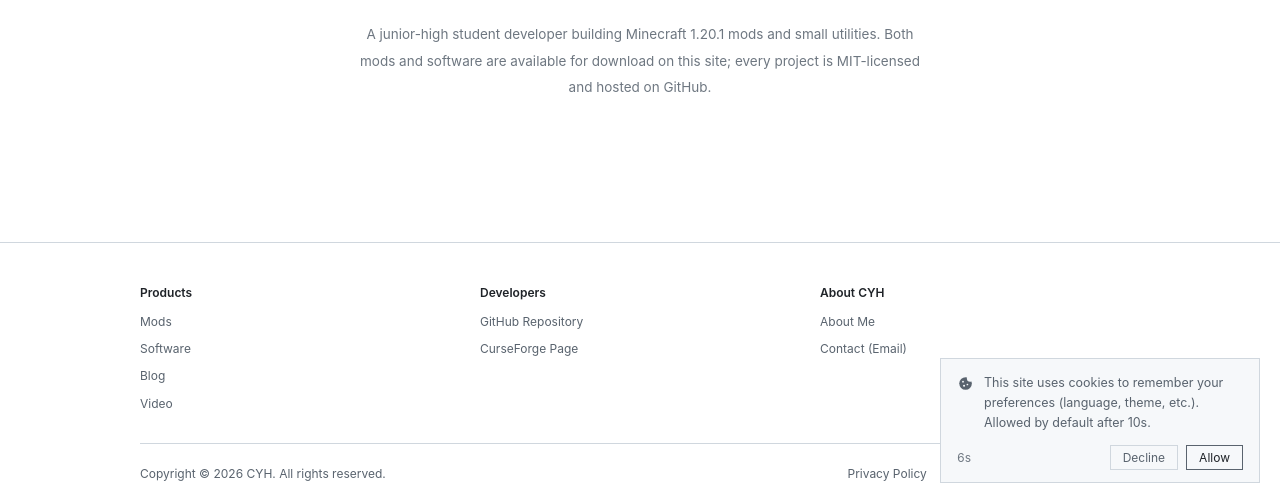
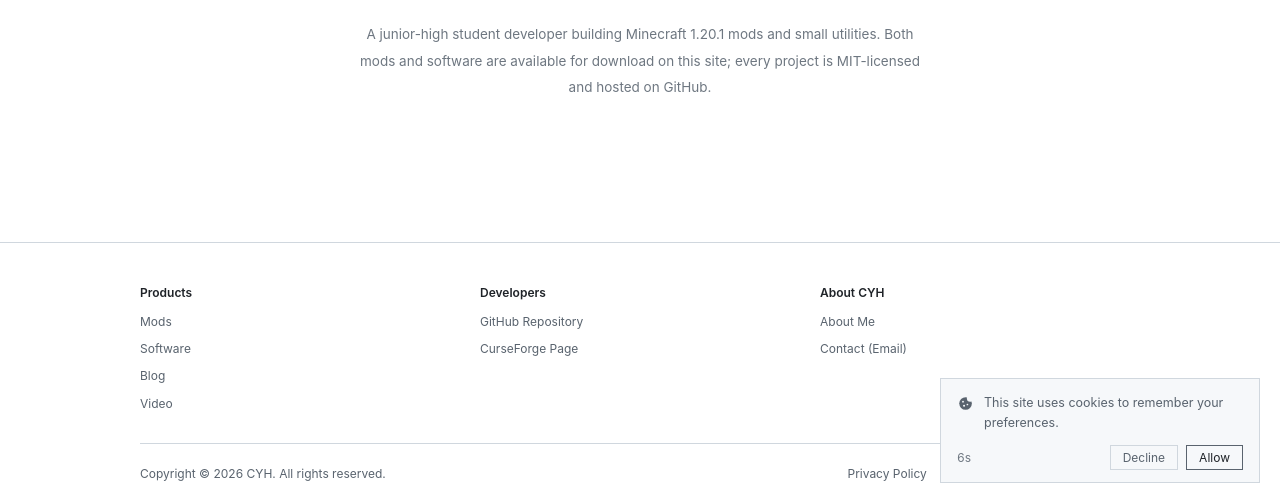
Before and after one commit to ChengYouHang/ChengYouHang.github.io, a plain HTML site: page home/index.html in a window 1280 px wide. Shown: the part 297-800 px from the top of the page. Drawn offline with Linux system fonts and the light colour scheme.

Commit message:
Simplify cookie notice copy (remove parenthetical and 10s note)

```diff
--- a/home/index.html
+++ b/home/index.html
@@ -678,7 +678,7 @@
       <circle cx="9.4" cy="15.6" r="1.35" class="cookie-hole"/>
       <circle cx="13.9" cy="14" r="1.15" class="cookie-hole"/>
     </svg>
-    <p id="cookie-note-text" data-i18n="cookie.text">本站使用 Cookie 记住你的偏好（语言、主题等）。10 秒后默认允许。</p>
+    <p id="cookie-note-text" data-i18n="cookie.text">本站使用 Cookie 记住你的偏好。</p>
   </div>
   <div class="cookie-actions">
     <span class="cookie-count" id="cookie-count">10s</span>
@@ -709,7 +709,7 @@
       title: 'CYH CLOUD',
       intro: '初中生开发者，开发 Minecraft 1.20.1 模组与各类小型软件。模组和软件均在本站提供下载；全部项目采用 MIT 协议开源，代码托管于 GitHub。',
       cookie: {
-        text: '本站使用 Cookie 记住你的偏好（语言、主题等）。10 秒后默认允许。',
+        text: '本站使用 Cookie 记住你的偏好。',
         allow: '允许',
         decline: '不允许'
       },
@@ -728,7 +728,7 @@
       title: 'CYH CLOUD',
       intro: '國中生開發者，開發 Minecraft 1.20.1 模組與各類小型軟體。模組與軟體均在本站提供下載；全部專案採用 MIT 協議開源，程式碼託管於 GitHub。',
       cookie: {
-        text: '本站使用 Cookie 記住你的偏好（語言、主題等）。10 秒後預設允許。',
+        text: '本站使用 Cookie 記住你的偏好。',
         allow: '允許',
         decline: '不允許'
       },
@@ -747,7 +747,7 @@
       title: 'CYH CLOUD',
       intro: 'A junior-high student developer building Minecraft 1.20.1 mods and small utilities. Both mods and software are available for download on this site; every project is MIT-licensed and hosted on GitHub.',
       cookie: {
-        text: 'This site uses cookies to remember your preferences (language, theme, etc.). Allowed by default after 10s.',
+        text: 'This site uses cookies to remember your preferences.',
         allow: 'Allow',
         decline: 'Decline'
       },
@@ -766,7 +766,7 @@
       title: 'CYH CLOUD',
       intro: 'A junior-high student developer building Minecraft 1.20.1 mods and small utilities. Both mods and software are available for download on this site; every project is MIT-licensed and hosted on GitHub.',
       cookie: {
-        text: 'This site uses cookies to remember your preferences (language, theme, etc.). Allowed by default after 10s.',
+        text: 'This site uses cookies to remember your preferences.',
         allow: 'Allow',
         decline: 'Decline'
       },
@@ -785,7 +785,7 @@
       title: 'CYH CLOUD',
       intro: "Développeur collégien : je crée des mods Minecraft 1.20.1 et de petits logiciels. Les mods comme les logiciels sont téléchargeables sur ce site ; tous les projets sont open source sous licence MIT et hébergés sur GitHub.",
       cookie: {
-        text: 'Ce site utilise des cookies pour mémoriser vos préférences (langue, thème…). Autorisé par défaut après 10 s.',
+        text: 'Ce site utilise des cookies pour mémoriser vos préférences.',
         allow: 'Autoriser',
         decline: 'Refuser'
       },
@@ -804,7 +804,7 @@
       title: 'CYH CLOUD',
       intro: 'Schüler und Entwickler: Ich baue Minecraft-1.20.1-Mods und kleine Programme. Mods und Software gibt es beide hier zum Download; alle Projekte sind unter MIT-Lizenz open source und auf GitHub gehostet.',
       cookie: {
-        text: 'Diese Website verwendet Cookies, um Ihre Einstellungen (Sprache, Design usw.) zu speichern. Nach 10 s automatisch erlaubt.',
+        text: 'Diese Website verwendet Cookies, um Ihre Einstellungen zu speichern.',
         allow: 'Erlauben',
         decline: 'Ablehnen'
       },
@@ -823,7 +823,7 @@
       title: 'CYH CLOUD',
       intro: '中学生開発者。Minecraft 1.20.1 の Mod と小規模なソフトウェアを開発しています。Mod もソフトウェアも当サイトからダウンロードできます。すべてのプロジェクトは MIT ライセンスでオープンソース化し、GitHub で公開しています。',
       cookie: {
-        text: 'このサイトは Cookie を使用して設定（言語・テーマなど）を保存します。10 秒後に自動的に許可されます。',
+        text: 'このサイトは Cookie を使用して設定を保存します。',
         allow: '許可',
         decline: '拒否'
       },
@@ -842,7 +842,7 @@
       title: 'CYH CLOUD',
       intro: '중학생 개발자로, Minecraft 1.20.1 모드와 각종 소형 소프트웨어를 개발합니다. 모드와 소프트웨어 모두 이 사이트에서 내려받을 수 있습니다. 모든 프로젝트는 MIT 라이선스로 오픈소스이며 GitHub에 호스팅됩니다.',
       cookie: {
-        text: '이 사이트는 쿠키를 사용해 설정(언어, 테마 등)을 저장합니다. 10초 후 자동으로 허용됩니다.',
+        text: '이 사이트는 쿠키를 사용해 설정을 저장합니다.',
         allow: '허용',
         decline: '거부'
       },
@@ -861,7 +861,7 @@
       title: 'CYH CLOUD',
       intro: 'Desarrollador de secundaria: creo mods de Minecraft 1.20.1 y pequeños programas. Tanto los mods como el software se pueden descargar en este sitio; todos los proyectos son open source bajo licencia MIT y están alojados en GitHub.',
       cookie: {
-        text: 'Este sitio usa cookies para recordar tus preferencias (idioma, tema, etc.). Permitido por defecto tras 10 s.',
+        text: 'Este sitio usa cookies para recordar tus preferencias.',
         allow: 'Permitir',
         decline: 'Rechazar'
       },
@@ -880,7 +880,7 @@
       title: 'CYH CLOUD',
       intro: 'Разработчик-школьник: делаю моды для Minecraft 1.20.1 и небольшие программы. И моды, и программы можно скачать на этом сайте; все проекты с открытым исходным кодом под лицензией MIT, размещены на GitHub.',
       cookie: {
-        text: 'Сайт использует cookie для сохранения настроек (язык, тема и т. д.). Через 10 с разрешено по умолчанию.',
+        text: 'Сайт использует cookie для сохранения настроек.',
         allow: 'Разрешить',
         decline: 'Запретить'
       },
```
